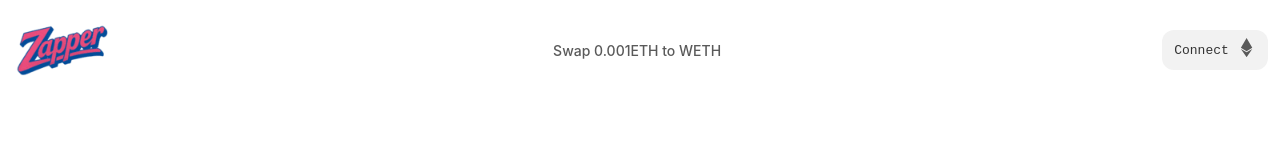
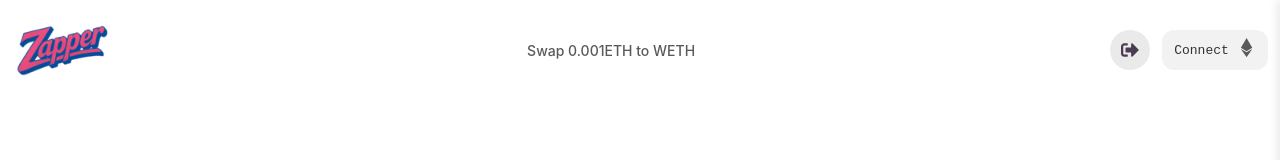
Before and after one commit to leostelon/zapper-frontend, a React (Create React App) app: page / in a window 1280 px wide. Shown: the top 160 px of the page. Built offline with nearby package versions, Linux system fonts and the light colour scheme; no server answers.

Commit message:
chore: added side drawer

```diff
--- /dev/null
+++ b/src/components/SideDrawer.css
@@ -0,0 +1,37 @@
+.side-drawer {
+	position: fixed;
+	top: 0;
+	right: -300px;
+	width: 300px;
+	height: 100vh;
+	background: white;
+	box-shadow: -2px 0 10px rgba(0, 0, 0, 0.1);
+	transition: right 0.3s ease;
+	z-index: 1000;
+	padding: 1rem;
+	overflow-y: auto;
+}
+
+.side-drawer.open {
+	right: 0;
+}
+
+.backdrop {
+	position: fixed;
+	top: 0;
+	left: 0;
+	width: 100vw;
+	height: 100vh;
+	background: rgba(0, 0, 0, 0.4);
+	z-index: 999;
+}
+
+.close-btn {
+	background: transparent;
+	border: none;
+	font-size: 24px;
+	position: absolute;
+	top: 10px;
+	right: 10px;
+	cursor: pointer;
+}
--- /dev/null
+++ b/src/components/SideDrawer.jsx
@@ -0,0 +1,17 @@
+import "./SideDrawer.css";
+
+function SideDrawer({ isOpen, onClose, children }) {
+	return (
+		<>
+			<div className={`side-drawer ${isOpen ? "open" : ""}`}>
+				<button className="close-btn" onClick={onClose}>
+					×
+				</button>
+				{children}
+			</div>
+			{isOpen && <div className="backdrop" onClick={onClose} />}
+		</>
+	);
+}
+
+export default SideDrawer;
--- a/src/components/WalletBadge.css
+++ b/src/components/WalletBadge.css
@@ -1,15 +1,20 @@
+.nav-right {
+	display: flex;
+	gap: 12px;
+}
+
 .wallet-badge-container {
 	display: flex;
 	align-items: center;
-    justify-content: space-between;
+	justify-content: space-between;
 	gap: 12px;
 	cursor: pointer;
-    padding: 0 12px;
+	padding: 0 12px;
 }
 
 .site-logo {
-    width: 100px;
-    height: 100px;
+	width: 100px;
+	height: 100px;
 	object-fit: contain;
 }
 
@@ -43,3 +48,25 @@
 .faucet:hover {
 	color: #5a5aff;
 }
+
+.history-button {
+	background-color: #eaeaea; /* light greyish blue */
+	border: none;
+	border-radius: 50%;
+	width: 40px;
+	height: 40px;
+	display: flex;
+	align-items: center;
+	justify-content: center;
+	cursor: pointer;
+	transition: background-color 0.2s ease;
+}
+
+.history-button:hover {
+	background-color: rgb(213, 213, 213);
+}
+
+.history-button svg {
+	color: #4a3d52; /* similar to the icon color in the image */
+	font-size: 18px;
+}
--- a/src/components/WalletBadge.jsx
+++ b/src/components/WalletBadge.jsx
@@ -5,16 +5,18 @@ import {
 	switchChain,
 } from "../utils/wallet";
 import "./WalletBadge.css";
-import { FaEthereum } from "react-icons/fa";
+import { FaEthereum, FaSignOutAlt } from "react-icons/fa";
 import { ERC20_ABI, SEPOLIA_WETH_CA } from "../constants";
 import Web3 from "web3";
 import Loader from "./Loader";
 import Notification from "./Notification";
+import SideDrawer from "./SideDrawer";
 
 const WalletBadge = () => {
 	const [address, setaddress] = useState(null);
 	const [swapLoading, setSwapLoading] = useState(false);
 	const [notification, setNotification] = useState(null);
+	const [openDrawer, setOpenDrawer] = useState(false);
 
 	async function setWalletAddress() {
 		const wa = await getWalletAddress();
@@ -71,10 +73,18 @@ const WalletBadge = () => {
 					onClose={() => setNotification(null)}
 				/>
 			)}
+			<SideDrawer isOpen={openDrawer} onClose={() => setOpenDrawer(false)}>
+				<h2>History</h2>
+				<p>This is inside the drawer.</p>
+			</SideDrawer>
 			<img src="./logo.png" alt="Logo" className="site-logo" />
 			<p className="faucet" onClick={handleSwap}>
 				{swapLoading ? <Loader /> : "Swap 0.001ETH to WETH"}
 			</p>
+			<div className="nav-right">
+				<button className="history-button" onClick={() => setOpenDrawer(true)}>
+					<FaSignOutAlt />
+				</button>
 				<div className="wallet-badge">
 					<span className="wallet-text">
 						{address
@@ -86,6 +96,7 @@ const WalletBadge = () => {
 					</div>
 				</div>
 			</div>
+		</div>
 	);
 };
 
```
Also changed, not shown: 1 other file (tests, documents, lock files or other folders). Lines whose indentation alone changed are shown as unchanged.
